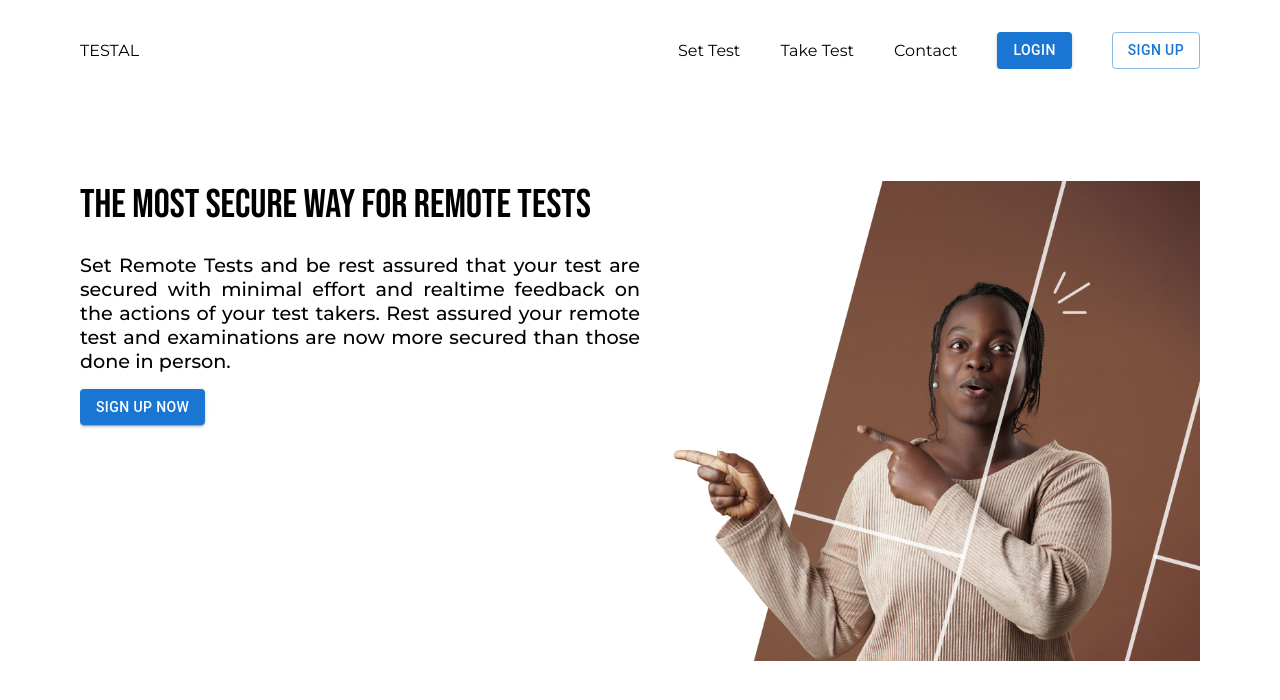
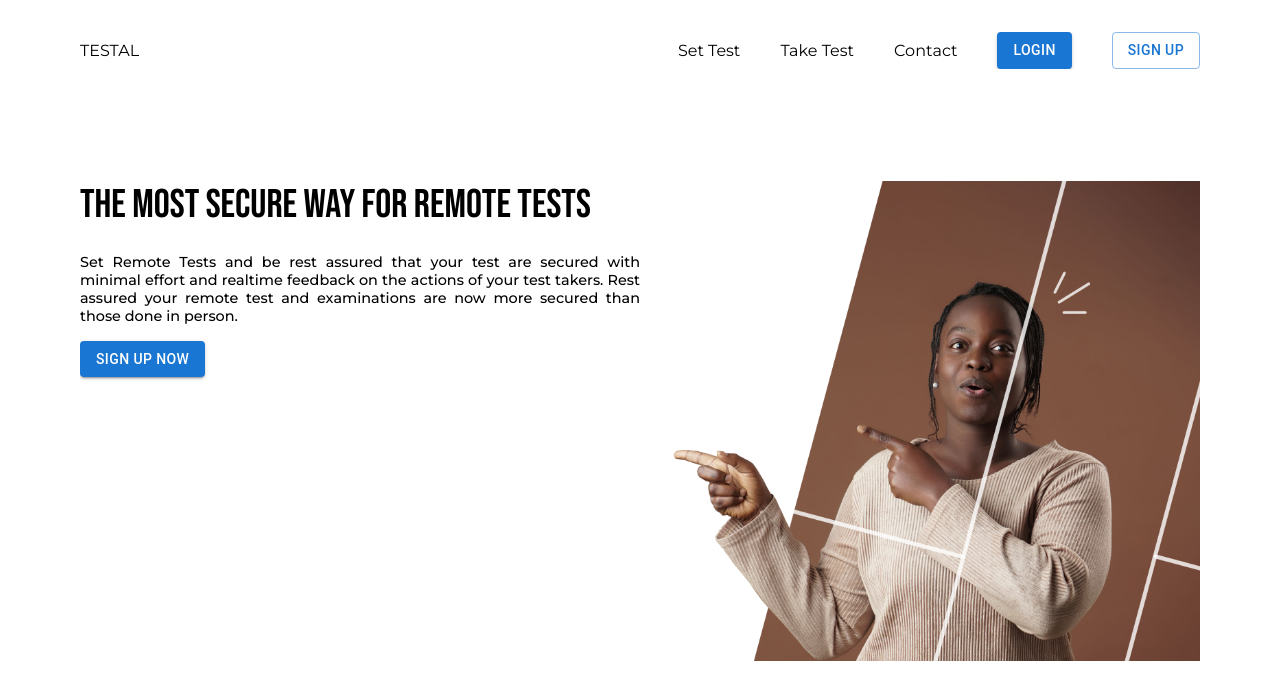
Before and after one commit to dhani-el/test-portal, a React (Vite) app: page / in a window 1280 px wide. Shown: the top 700 px of the page. Built offline with nearby package versions, Linux system fonts and the light colour scheme.

Commit message:
reduce font size for intro components

```diff
--- a/src/01 Home/Styles/components/index.css
+++ b/src/01 Home/Styles/components/index.css
@@ -83,7 +83,7 @@ body {
 #textContainer #bodyText {
   text-align: justify;
   font-weight: 500;
-  font-size: 0.8rem;
+  font-size: 0.7rem;
 }
 
 #heroContainer {
@@ -116,7 +116,7 @@ body {
     font-size: 2.5rem;
   }
   #textContainer #bodyText {
-    font-size: 1.2rem;
+    font-size: 0.9rem;
   }
   #textContainer button {
     margin-top: 1rem;
--- a/src/01 Home/Styles/components/index.scss
+++ b/src/01 Home/Styles/components/index.scss
@@ -84,7 +84,7 @@ body{
     #bodyText{
         text-align: justify;
         font-weight: 500;
-        font-size: 0.8rem;
+        font-size: 0.7rem;
     }
 }
 
@@ -121,7 +121,7 @@ body{
             font-size: 2.5rem;
         }
         #bodyText{
-            font-size: 1.2rem;
+            font-size: 0.9rem;
         }
 
         button{
```
